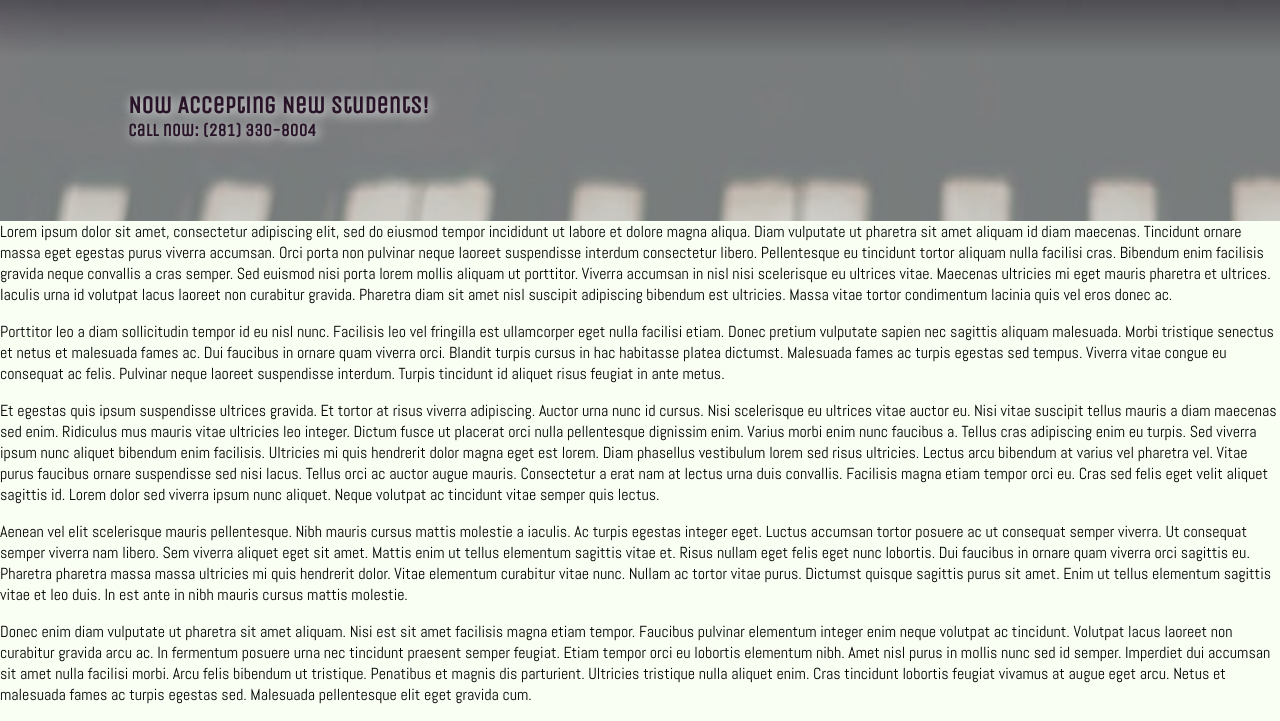
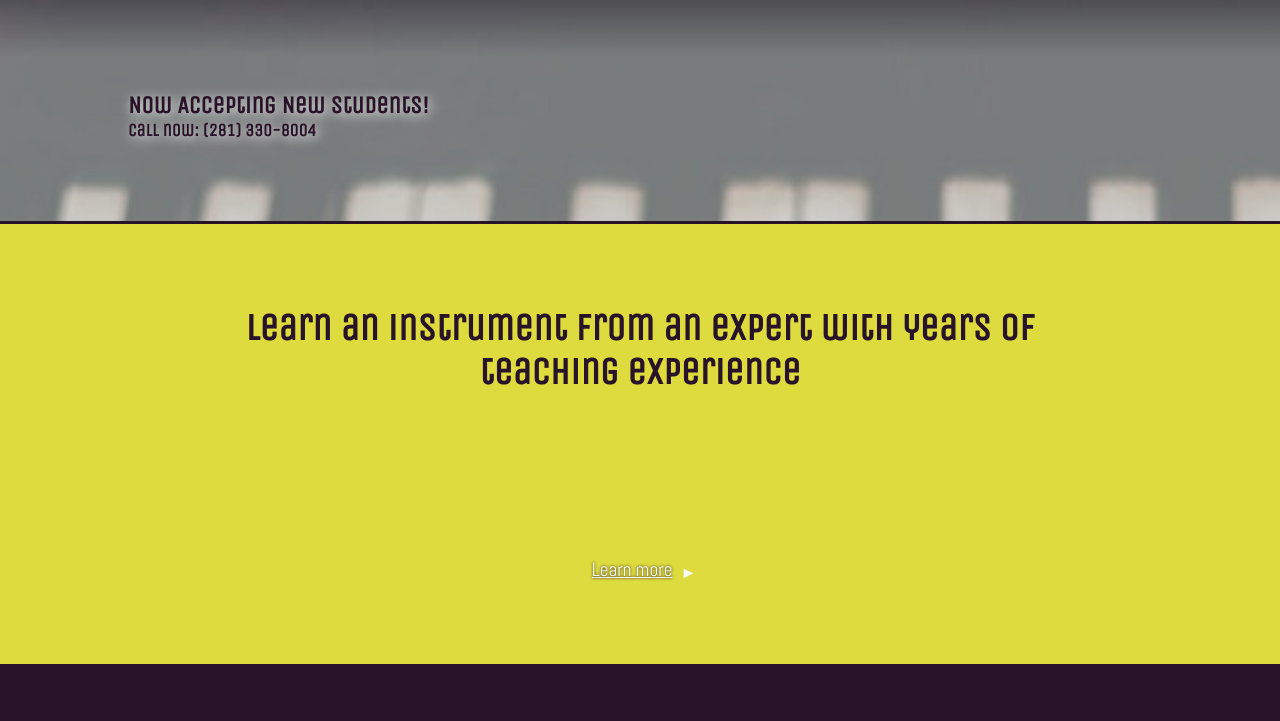
Before and after one commit to nrenteria303/music_lessons, a website: page index.html in a window 1280 px wide. Shown: the part 79-800 px from the top of the page. Drawn offline with nearby package versions, Linux system fonts and the light colour scheme; files that its build step writes are made by us from their sources.

Commit message:
added home blocks

```diff
--- a/index.html
+++ b/index.html
@@ -38,6 +38,16 @@
     </div>
 
     <main>
+      <div class="block__home">
+        <h1>Learn an instrument from an expert with years of teaching experience</h1>
+        <div id="link--home--top">
+          <a href="#">Learn more</a><div id="triangle--top">►</div>
+        </div>
+      </div>
+      <div class="block__home">
+        <h2>Gain insight alongside a musician of 20 years</h2>
+      </div>
+
       <p>Lorem ipsum dolor sit amet, consectetur adipiscing elit, sed do eiusmod tempor incididunt ut labore et dolore magna aliqua. Diam vulputate ut pharetra sit amet aliquam id diam maecenas. Tincidunt ornare massa eget egestas purus viverra accumsan. Orci porta non pulvinar neque laoreet suspendisse interdum consectetur libero. Pellentesque eu tincidunt tortor aliquam nulla facilisi cras. Bibendum enim facilisis gravida neque convallis a cras semper. Sed euismod nisi porta lorem mollis aliquam ut porttitor. Viverra accumsan in nisl nisi scelerisque eu ultrices vitae. Maecenas ultricies mi eget mauris pharetra et ultrices. Iaculis urna id volutpat lacus laoreet non curabitur gravida. Pharetra diam sit amet nisl suscipit adipiscing bibendum est ultricies. Massa vitae tortor condimentum lacinia quis vel eros donec ac.</p>
       <p>Porttitor leo a diam sollicitudin tempor id eu nisl nunc. Facilisis leo vel fringilla est ullamcorper eget nulla facilisi etiam. Donec pretium vulputate sapien nec sagittis aliquam malesuada. Morbi tristique senectus et netus et malesuada fames ac. Dui faucibus in ornare quam viverra orci. Blandit turpis cursus in hac habitasse platea dictumst. Malesuada fames ac turpis egestas sed tempus. Viverra vitae congue eu consequat ac felis. Pulvinar neque laoreet suspendisse interdum. Turpis tincidunt id aliquet risus feugiat in ante metus.</p>
       <p>Et egestas quis ipsum suspendisse ultrices gravida. Et tortor at risus viverra adipiscing. Auctor urna nunc id cursus. Nisi scelerisque eu ultrices vitae auctor eu. Nisi vitae suscipit tellus mauris a diam maecenas sed enim. Ridiculus mus mauris vitae ultricies leo integer. Dictum fusce ut placerat orci nulla pellentesque dignissim enim. Varius morbi enim nunc faucibus a. Tellus cras adipiscing enim eu turpis. Sed viverra ipsum nunc aliquet bibendum enim facilisis. Ultricies mi quis hendrerit dolor magna eget est lorem. Diam phasellus vestibulum lorem sed risus ultricies. Lectus arcu bibendum at varius vel pharetra vel. Vitae purus faucibus ornare suspendisse sed nisi lacus. Tellus orci ac auctor augue mauris. Consectetur a erat nam at lectus urna duis convallis. Facilisis magna etiam tempor orci eu. Cras sed felis eget velit aliquet sagittis id. Lorem dolor sed viverra ipsum nunc aliquet. Neque volutpat ac tincidunt vitae semper quis lectus.</p>
--- a/styles/sass/_header.scss
+++ b/styles/sass/_header.scss
@@ -14,6 +14,7 @@ header {
     top: 0;
     justify-content: space-between;
     box-sizing: border-box;
+    z-index: 10;
 }
 
 #heading--main {
--- a/styles/sass/_home.scss
+++ b/styles/sass/_home.scss
@@ -23,6 +23,10 @@
         mix-blend-mode: screen;
     }
 
+    @media (max-height: 500px) {
+        height: 100vh;
+    }
+
     h2 {
         position: relative;
         top: 40%;
@@ -40,4 +44,57 @@
 
 main {
     margin-top: 300px;
+
+    @media (max-height: 500px) {
+        margin-top: 100vh;
+    }
+
+    .block__home {
+        height: 55vh;
+        display: flex;
+        justify-content: space-around;
+        border-top: solid 3px $color-dark;
+        flex-direction: column;
+
+        &:nth-child(2n+1) {
+            background-color: $color-primary;
+            color: $color-dark;
+        }
+
+        &:nth-child(2n) {
+            background-color: $color-dark;
+            color: $color-primary;
+            height: 45vh;
+        }
+
+        h1, h2 {
+            align-self: center;
+            text-align: center;
+            width: 70%;
+            font-size: 2.35rem;
+            margin: 0 auto;
+        }
+
+        #link--home--top {
+            text-align: center;
+            display: flex;
+            align-self: center;
+
+            a {
+                font-size: 1.2rem;
+                text-shadow: 0 0 3px $color-dark;
+                margin-top: 0;
+            }
+
+            a, #triangle--top {
+                color: $color-lightest
+            }
+
+            #triangle--top {
+                align-self: flex-end;
+                position: relative;
+                left: 8px;
+            }
+        }
+    }
 }
--- a/styles/sass/_menu.scss
+++ b/styles/sass/_menu.scss
@@ -72,9 +72,17 @@ nav {
     box-sizing: border-box;
     transition: right .3s ease;
 
+    @media (max-height: 500px) {
+        padding: 0 0 0 80px;
+    }
+
     div {
         font-size: 1.6rem;
         margin-top: 30px;
+
+        @media (max-height: 500px) {
+            margin-top: 10px;
+        }
 
         a {
             color: $color-lightest;
@@ -89,4 +97,8 @@ nav {
     position: absolute;
     top: -30px;
     left: 60px;
+
+    @media (max-height: 500px) {
+        top: -10px;
+    }
 }
```
